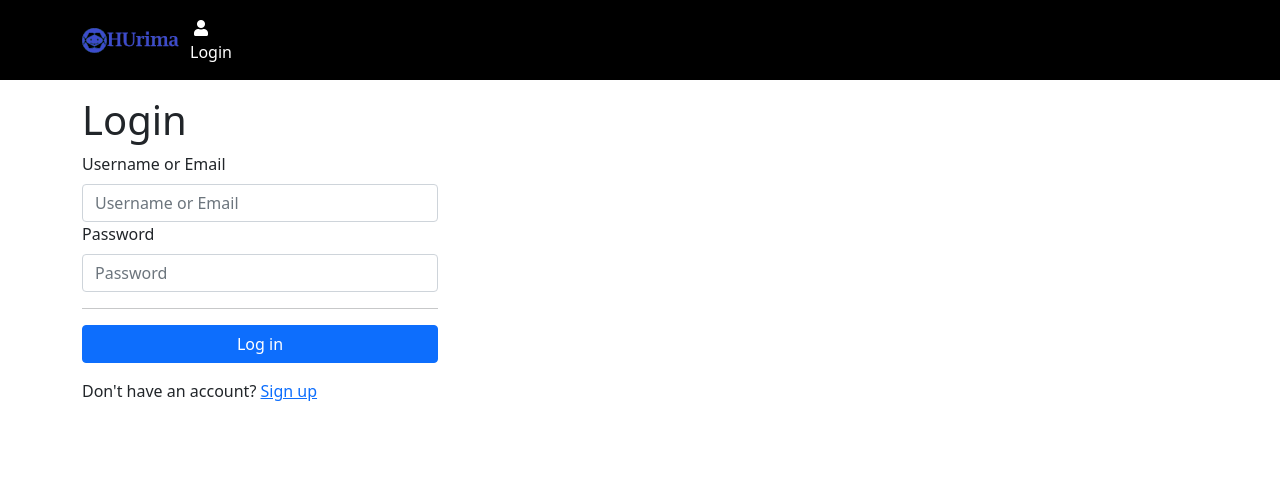
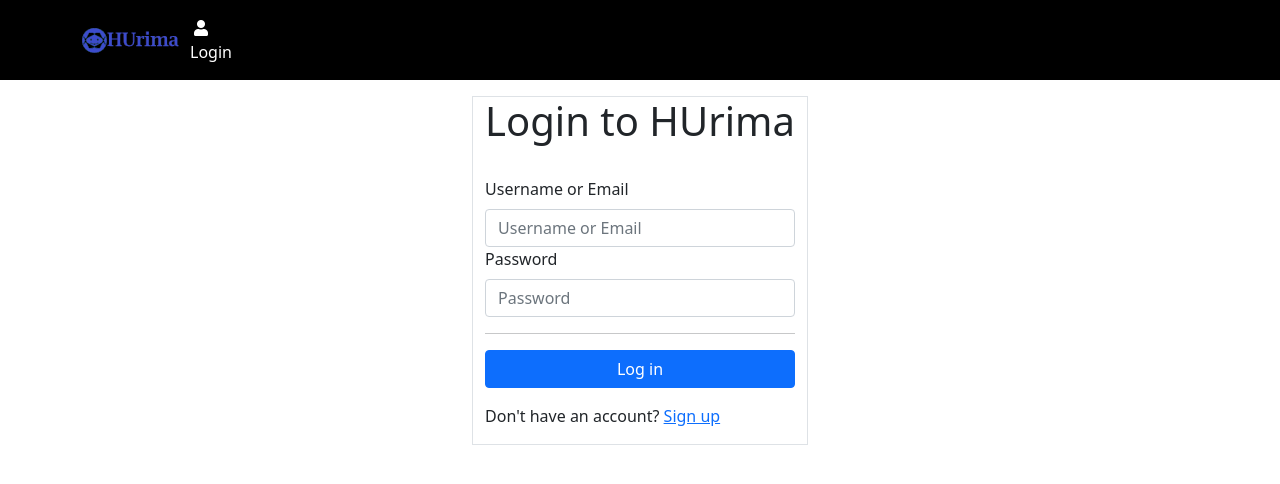
Before and after one commit to sowtak/hurima-frontend, a React (Create React App) app in the folder frontend/: page /login in a window 1280 px wide. Shown: the top 484 px of the page. Built offline with nearby package versions, Linux system fonts and the light colour scheme; a small style sheet from the web is missing.

Commit message:
[Frontend]: Centrize Form UI

```diff
--- /dev/null
+++ b/frontend/src/components/FormContainer/FormContainer.css
@@ -0,0 +1,5 @@
+.center {
+    display: flex;
+    justify-content: center;
+    align-items: center;
+}
--- /dev/null
+++ b/frontend/src/components/FormContainer/FormContainer.tsx
@@ -0,0 +1,20 @@
+/**
+ * @author  Sowa Takayanagi
+ * @since   1/1/2022 12:00 PM
+ * @version 1.0.0
+ */
+import {FC} from "react";
+import {Col, Container, Row} from "react-bootstrap";
+import './FormContainer.css';
+
+export const FormContainer: FC = ({children }) => {
+  return (
+    <Container className="center container-lg ">
+      <Row md={12} className='border'>
+        <Col xl={12} md={12}>
+          {children}
+        </Col>
+      </Row>
+    </Container>
+  );
+};
--- a/frontend/src/pages/App/App.tsx
+++ b/frontend/src/pages/App/App.tsx
@@ -18,9 +18,8 @@
           <Route path="/login" element={<Login/>}/>
           <Route path="/registration" element={<Registration/>}/>
           <Route path="/watchlist" element={<Watchlist/>}/>
-          <Route element={<NotFound/>}/>
-          <Route path="/items/" element={<Items/>}>
-          </Route>
+          <Route path="/items/" element={<Items/>}/>
+          <Route path="*" element={<NotFound/>}/>
         </Routes>
       </main>
     </>
--- a/frontend/src/pages/Login/Login.tsx
+++ b/frontend/src/pages/Login/Login.tsx
@@ -13,6 +13,7 @@
 import {activateAccount, formReset, login} from "../../redux/thunks/auth-thunks";
 import {FullPageLoader} from "../../components/FullPageLoader/FullPageLoader";
 import {useLocation, useMatch} from "react-router";
+import { FormContainer } from "../../components/FormContainer/FormContainer";
 
 export const Login: FC = () => {
   const dispatch = useDispatch();
@@ -45,10 +46,9 @@
 
   return (
     <div>
-      <Container>
-        <Row>
-          <Col xs={12} md={4}>
-            <h1>Login</h1>
+      <FormContainer>
+        <h1>Login to HUrima</h1>
+        <br/>
         {error && <Message variant='alert alert-danger'>{JSON.stringify(error)}</Message>}
         {success && <Message variant='alert alert-success'>{JSON.stringify(success)}</Message>}
 
@@ -85,9 +85,7 @@
             Don't have an account? <Link to="/registration">Sign up</Link>
           </Col>
         </Row>
-          </Col>
-        </Row>
-      </Container>
+      </FormContainer>
       {
         loading && <FullPageLoader/>
       }
--- a/frontend/src/pages/Registration/Registration.tsx
+++ b/frontend/src/pages/Registration/Registration.tsx
@@ -9,9 +9,9 @@
 import {formReset, registration} from "../../redux/thunks/auth-thunks";
 import {AuthErrors, UserRegistration} from "../../types/types";
 import {Message} from "../../components/Message/Message";
-import {Button, Col, Container, Form, FormControl, FormGroup, FormLabel, Row} from "react-bootstrap";
-import {Link, useNavigate} from "react-router-dom";
-import {useLocation} from "react-router";
+import {Button, Col, Form, FormControl, FormGroup, FormLabel, Row} from "react-bootstrap";
+import {Link} from "react-router-dom";
+import {FormContainer} from "../../components/FormContainer/FormContainer";
 
 export const Registration: FC = () => {
   const [username, setUsername] = useState('');
@@ -47,10 +47,9 @@
 
   return (
     <div>
-      <Container>
-        <Row>
-          <Col xs={12} md={4}>
+      <FormContainer>
         <h1>User Registration</h1>
+        <br/>
         {message && <Message variant='danger'>{message}</Message>}
         {error && <Message variant='danger'>{JSON.stringify(error)}</Message>}
 
@@ -95,10 +94,8 @@
               value={password2}
               onChange={(e: ChangeEvent<HTMLInputElement>) => setPassword2(e.target.value)}
             />
-
           </FormGroup>
 
-              <Form.Group controlId='email'/>
           <hr/>
 
           <div className='d-grid gap-2'>
@@ -113,10 +110,7 @@
             Already have an account? <Link to="/login">Login</Link>
           </Col>
         </Row>
-
-          </Col>
-        </Row>
-      </Container>
+      </FormContainer>
     </div>
-  )
-}
+  );
+};
```
Lines whose indentation alone changed are shown as unchanged.
